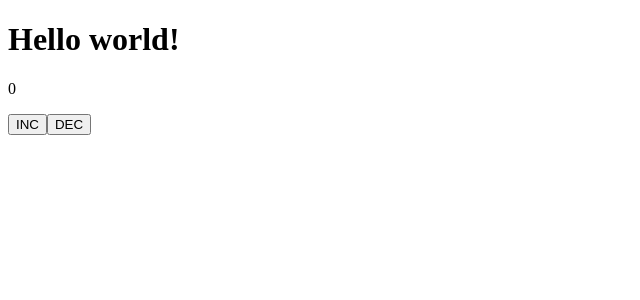
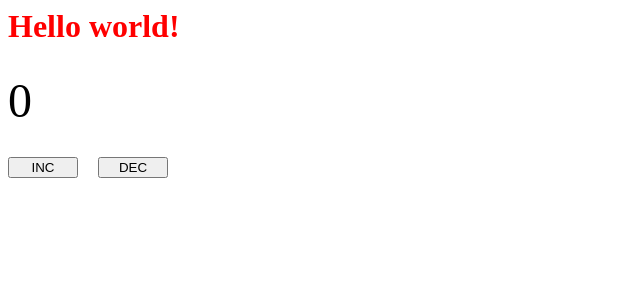
Before and after one commit to archebaldo77/arche77-blog, a React app: page / in a window 1280 px wide. Shown: the top 300 px of the page, without its empty margins (0-640 px from the left). Built offline with nearby package versions, Linux system fonts and the light colour scheme.

Commit message:
Add: style, css, scss loaders

```diff
--- a/package.json
+++ b/package.json
@@ -17,7 +17,11 @@
     "@types/react-dom": "17.0.11",
     "@types/webpack": "5.28.5",
     "@types/webpack-dev-server": "4.7.2",
+    "css-loader": "7.1.2",
     "html-webpack-plugin": "5.6.0",
+    "sass": "1.77.6",
+    "sass-loader": "14.2.1",
+    "style-loader": "4.0.0",
     "ts-loader": "9.5.1",
     "ts-node": "10.9.2",
     "typescript": "5.5.2",
--- /dev/null
+++ b/src/components/app/app.scss
@@ -0,0 +1,25 @@
+.app {
+  display: flex;
+  flex-direction: column;
+  row-gap: 20px;
+}
+
+.greeting {
+  margin: 0;
+  color: red;
+}
+
+.count {
+  margin: 0;
+  font-size: 48px;
+  line-height: 72px;
+}
+
+.buttons {
+  display: flex;
+  column-gap: 20px;
+}
+
+button {
+  min-width: 70px;
+}
--- a/src/components/app/app.tsx
+++ b/src/components/app/app.tsx
@@ -1,5 +1,8 @@
 // libraries;
 import { useState } from 'react';
+
+// styles;
+import './app.scss';
 
 export const App = () => {
   const [count, setCount] = useState<number>(0);
@@ -8,8 +11,10 @@ export const App = () => {
     <div className='app'>
       <h1 className='greeting'>Hello world!</h1>
       <p className='count'>{count}</p>
-      <button onClick={() => setCount((prev) => prev + 1)}>INC</button>
-      <button onClick={() => setCount((prev) => prev - 1)}>DEC</button>
+      <div className='buttons'>
+        <button onClick={() => setCount((prev) => prev + 1)}>INC</button>
+        <button onClick={() => setCount((prev) => prev - 1)}>DEC</button>
+      </div>
     </div>
   );
 };
```
Also changed, not shown: 2 other files (tests, documents, lock files or other folders).
